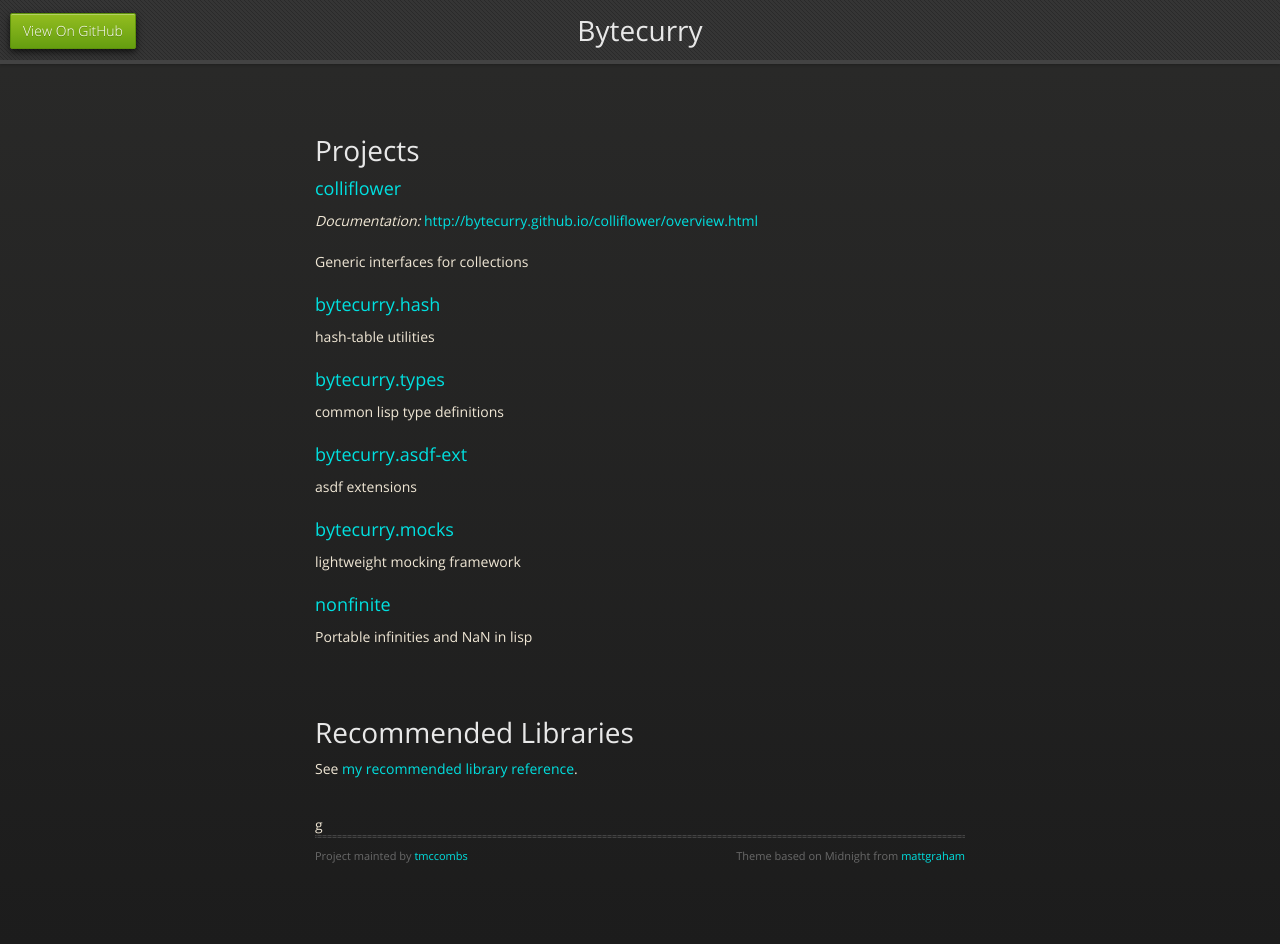
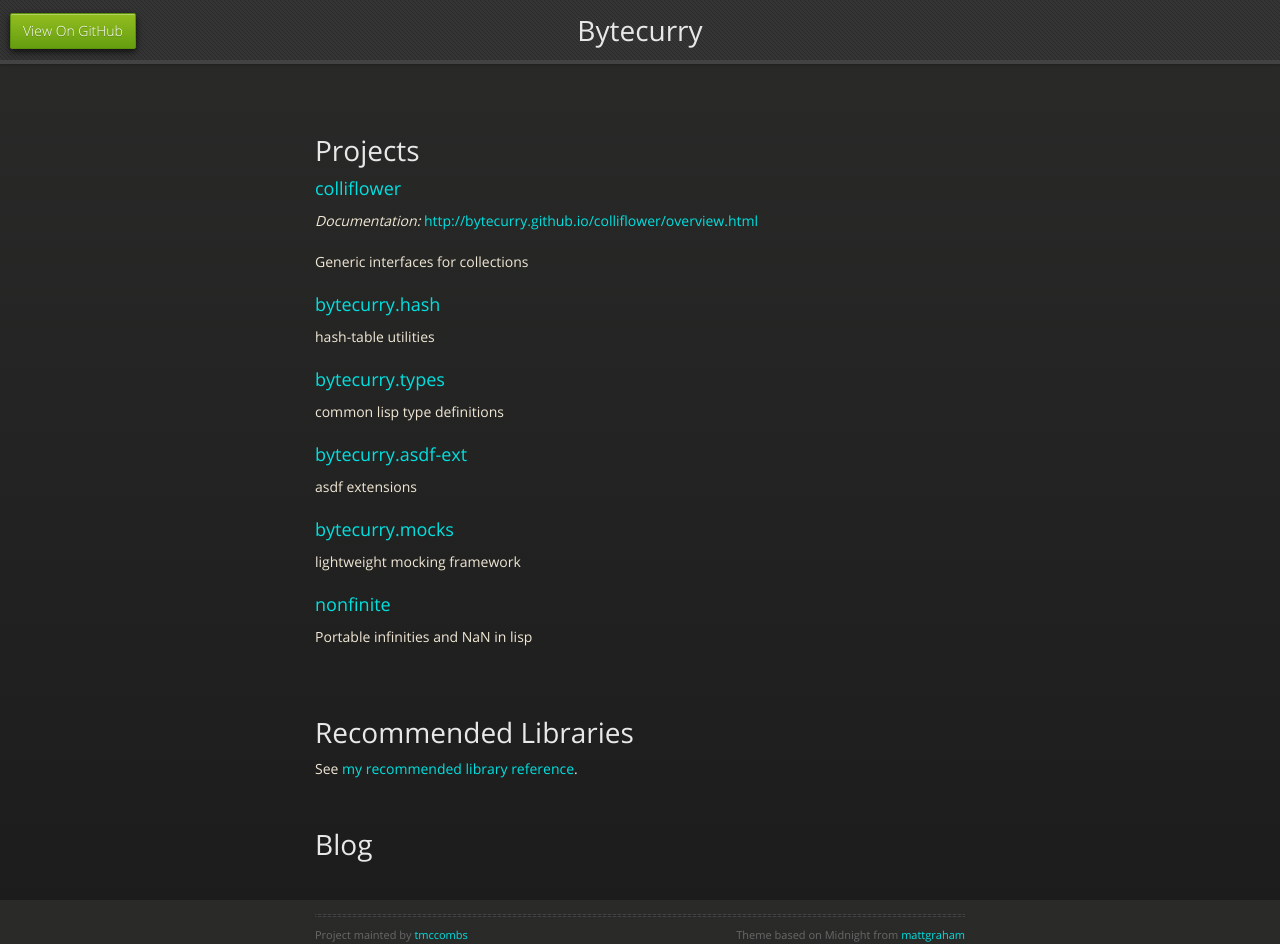
Before and after one commit to bytecurry/bytecurry.github.io, a Jekyll site: the page built from index.html, in a window 1280 px wide and 944 px high. Built offline with Jekyll 4.4.1, drawn with Linux system fonts in a browser that asks for light colours; nearby versions of some CDN libraries.

Commit message:
Add framework for blog posts

```diff
--- a/index.html
+++ b/index.html
@@ -14,4 +14,15 @@
 	<h1> Recommended Libraries</h1>
 	See <a href="/recommended-libraries/lisp.html">my recommended library reference</a>.
 </section>
-g
+<section>
+	<h1>Blog</h1>
+	<ul class="blog-posts">
+		{% for post in site.posts %}
+		<li>
+			<a href="{{ post.url}}">{{post.title}}</a>
+			{{post.excerpt}}
+		</li>
+		{% endfor %}
+	</ul>
+	</h1>
+</section>
```
Also changed, not shown: _layouts/post.html (added, +18 -0 lines).
